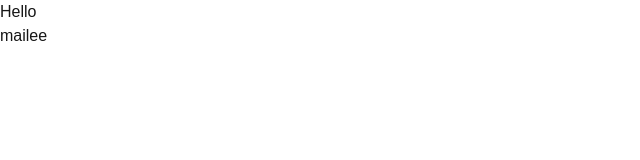
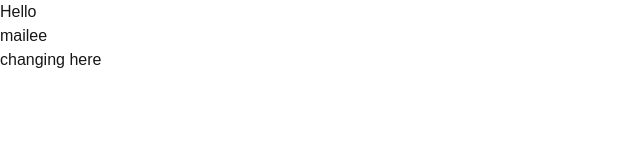
Before and after one commit to mailee-dizon/my-test-app, a Next.js app: page / in a window 1280 px wide. Shown: the top 160 px of the page, without its empty margins (0-640 px from the left). Built offline with nearby package versions, Linux system fonts and the light colour scheme.

Commit message:
changing

```diff
--- a/app/page.tsx
+++ b/app/page.tsx
@@ -20,6 +20,7 @@ export default function Home() {
     <div>
       <h1>Hello</h1>
       <p>mailee</p>
+      <p>changing here</p>
     </div>
   );
 }
```
